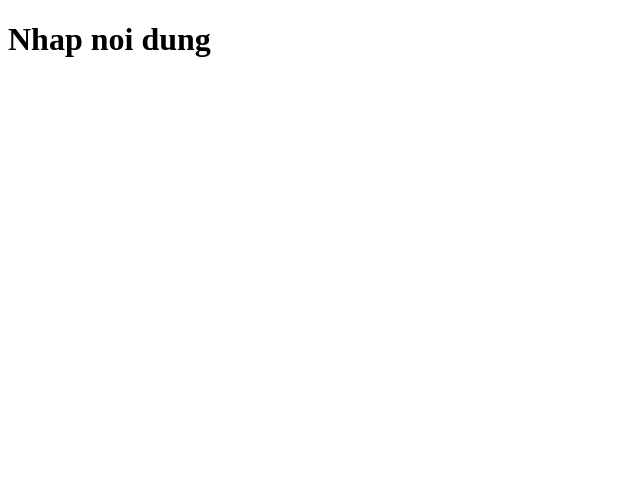
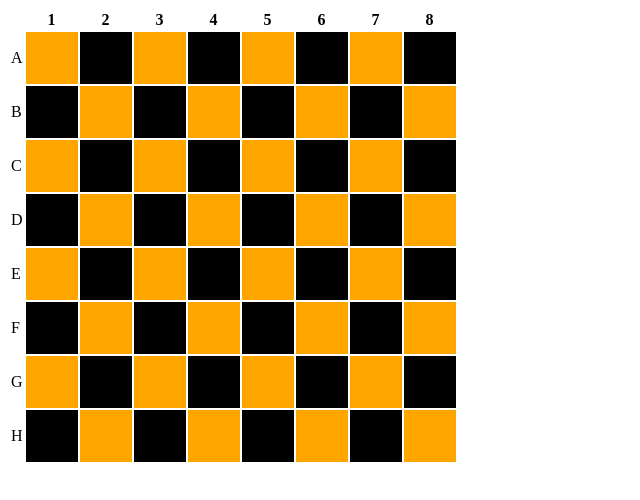
Before and after one commit to tayphongtran/MD1-BaiTap, a plain HTML site: page MD1-BTN/index2.html in a window 1280 px wide. Shown: the whole page, without its empty margins (0-640 px from the left). Drawn offline with Linux system fonts and the light colour scheme.

Commit message:
bt tạo bảng nâng cao

```diff
--- a/MD1-BTN/index2.html
+++ b/MD1-BTN/index2.html
@@ -2,9 +2,128 @@
 <html lang="en">
 <head>
     <meta charset="UTF-8">
-    <title>Title</title>
+    <title>Tạo from cơ bản</title>
+    <style>
+        .tb1 {
+            width: 500px;
+            border: 1px solid #333;
+        }
+
+        .tb1 th {
+            background: orange;
+            line-height: 4;
+            color: #fff;
+            font-size: 30px;
+        }
+
+        td {
+
+            margin: 5px;
+        }
+    </style>
 </head>
 <body>
-<h1>Nhap noi dung</h1>
+<table>
+    <tr>
+        <th></th>
+        <th>1</th>
+        <th>2</th>
+        <th>3</th>
+        <th>4</th>
+        <th>5</th>
+        <th>6</th>
+        <th>7</th>
+        <th>8</th>
+    </tr>
+    <tr>
+        <td>A</td>
+        <td style="width: 50px;height: 50px;background: orange"></td>
+        <td style="width: 50px;height: 50px;background: black"></td>
+        <td style="width: 50px;height: 50px;background: orange"></td>
+        <td style="width: 50px;height: 50px;background: black"></td>
+        <td style="width: 50px;height: 50px;background: orange"></td>
+        <td style="width: 50px;height: 50px;background: black"></td>
+        <td style="width: 50px;height: 50px;background: orange"></td>
+        <td style="width: 50px;height: 50px;background: black"></td>
+    </tr>
+    <tr>
+        <td>B</td>
+        <td style="width: 50px;height: 50px;background: black"></td>
+        <td style="width: 50px;height: 50px;background: orange"></td>
+        <td style="width: 50px;height: 50px;background: black"></td>
+        <td style="width: 50px;height: 50px;background: orange"></td>
+        <td style="width: 50px;height: 50px;background: black"></td>
+        <td style="width: 50px;height: 50px;background: orange"></td>
+        <td style="width: 50px;height: 50px;background: black"></td>
+        <td style="width: 50px;height: 50px;background: orange"></td>
+    </tr>
+    <tr>
+        <td>C</td>
+        <td style="width: 50px;height: 50px;background: orange"></td>
+        <td style="width: 50px;height: 50px;background: black"></td>
+        <td style="width: 50px;height: 50px;background: orange"></td>
+        <td style="width: 50px;height: 50px;background: black"></td>
+        <td style="width: 50px;height: 50px;background: orange"></td>
+        <td style="width: 50px;height: 50px;background: black"></td>
+        <td style="width: 50px;height: 50px;background: orange"></td>
+        <td style="width: 50px;height: 50px;background: black"></td>
+    </tr>
+    <tr>
+        <td>D</td>
+        <td style="width: 50px;height: 50px;background: black"></td>
+        <td style="width: 50px;height: 50px;background: orange"></td>
+        <td style="width: 50px;height: 50px;background: black"></td>
+        <td style="width: 50px;height: 50px;background: orange"></td>
+        <td style="width: 50px;height: 50px;background: black"></td>
+        <td style="width: 50px;height: 50px;background: orange"></td>
+        <td style="width: 50px;height: 50px;background: black"></td>
+        <td style="width: 50px;height: 50px;background: orange"></td>
+    </tr>
+    <tr>
+        <td>E</td>
+        <td style="width: 50px;height: 50px;background: orange"></td>
+        <td style="width: 50px;height: 50px;background: black"></td>
+        <td style="width: 50px;height: 50px;background: orange"></td>
+        <td style="width: 50px;height: 50px;background: black"></td>
+        <td style="width: 50px;height: 50px;background: orange"></td>
+        <td style="width: 50px;height: 50px;background: black"></td>
+        <td style="width: 50px;height: 50px;background: orange"></td>
+        <td style="width: 50px;height: 50px;background: black"></td>
+    </tr>
+    <tr>
+        <td>F</td>
+        <td style="width: 50px;height: 50px;background: black"></td>
+        <td style="width: 50px;height: 50px;background: orange"></td>
+        <td style="width: 50px;height: 50px;background: black"></td>
+        <td style="width: 50px;height: 50px;background: orange"></td>
+        <td style="width: 50px;height: 50px;background: black"></td>
+        <td style="width: 50px;height: 50px;background: orange"></td>
+        <td style="width: 50px;height: 50px;background: black"></td>
+        <td style="width: 50px;height: 50px;background: orange"></td>
+    </tr>
+    <tr>
+        <td>G</td>
+        <td style="width: 50px;height: 50px;background: orange"></td>
+        <td style="width: 50px;height: 50px;background: black"></td>
+        <td style="width: 50px;height: 50px;background: orange"></td>
+        <td style="width: 50px;height: 50px;background: black"></td>
+        <td style="width: 50px;height: 50px;background: orange"></td>
+        <td style="width: 50px;height: 50px;background: black"></td>
+        <td style="width: 50px;height: 50px;background: orange"></td>
+        <td style="width: 50px;height: 50px;background: black"></td>
+    </tr>
+    <tr>
+        <td>H</td>
+        <td style="width: 50px;height: 50px;background: black"></td>
+        <td style="width: 50px;height: 50px;background: orange"></td>
+        <td style="width: 50px;height: 50px;background: black"></td>
+        <td style="width: 50px;height: 50px;background: orange"></td>
+        <td style="width: 50px;height: 50px;background: black"></td>
+        <td style="width: 50px;height: 50px;background: orange"></td>
+        <td style="width: 50px;height: 50px;background: black"></td>
+        <td style="width: 50px;height: 50px;background: orange"></td>
+    </tr>
+
+</table>
 </body>
 </html>
```
Also changed, not shown: MD1-BTN/index.html (added, +45 -0 lines).
